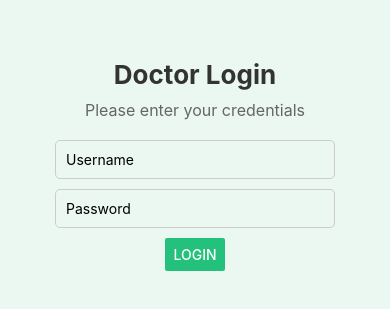
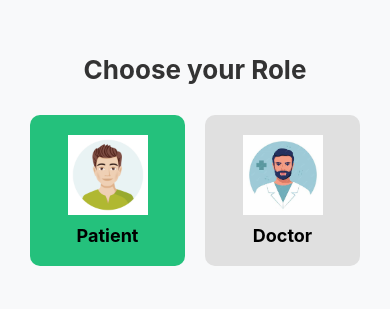
Before and after one commit to Vibe-life-2025/Vibe-Lift, a React Native app: screen /RoleScreen in a window 390 px wide. Shown: the part 257-566 px from the top of the page. Built offline with nearby package versions, Linux system fonts and the light colour scheme.

Commit message:
Updated  Role Selection  Screen

```diff
--- a/App.js
+++ b/App.js
@@ -5,6 +5,8 @@ import DoctorHomeScreen from './screens/DoctorHome';
 import PatientHomeScreen from './screens/PatientHome';
 import DoctorLoginScreen from './screens/DoctorLogin';
 import PatientLoginScreen from './screens/PatientLoginScreen';
+import RoleScreen from './screens/RoleScreen';
+import PatientSelectionScreen from './screens/PatientSelection';
 import { createBottomTabNavigator } from '@react-navigation/bottom-tabs';
 import { Ionicons } from '@expo/vector-icons';
 
@@ -62,10 +64,12 @@ function PatientTabs() {
 export default function App() {
   return (
     <NavigationContainer>
-      <Stack.Navigator screenOptions={{ headerShown: false }} initialRouteName="DoctorLogin">
+      <Stack.Navigator screenOptions={{ headerShown: false }} initialRouteName="RoleScreen">
+        <Stack.Screen name="RoleScreen" component={RoleScreen} />
         <Stack.Screen name="DoctorLogin" component={DoctorLoginScreen} />
         <Stack.Screen name="PatientLogin" component={PatientLoginScreen} />
         <Stack.Screen name="DoctorHome" component={DoctorTabs} />
+        <Stack.Screen name="PatientSelection" component={PatientSelectionScreen} />
         <Stack.Screen name="PatientHome" component={PatientTabs} />
       </Stack.Navigator>
     </NavigationContainer>
--- /dev/null
+++ b/screens/RoleScreen.js
@@ -0,0 +1,72 @@
+import React from 'react';
+import { View, Text, TouchableOpacity, StyleSheet, Image } from 'react-native';
+
+const RoleScreen = ({ navigation }) => {
+  return (
+    <View style={styles.container}>
+      <Text style={styles.title}>Choose your Role</Text>
+      <View style={styles.roleContainer}>
+        <TouchableOpacity
+          style={[styles.roleButton, styles.patient]}
+          onPress={() => navigation.replace('PatientSelection')}
+        >
+          <Image source={require('../assets/images/patient.png')} style={styles.image} />
+          <Text style={styles.roleText}>Patient</Text>
+        </TouchableOpacity>
+
+        <TouchableOpacity
+          style={[styles.roleButton, styles.doctor]}
+          onPress={() => navigation.replace('DoctorLogin')}
+        >
+          <Image source={require('../assets/images/doctor.png')} style={styles.image} />
+          <Text style={styles.roleText}>Doctor</Text>
+        </TouchableOpacity>
+      </View>
+    </View>
+  );
+};
+
+export default RoleScreen;
+
+const styles = StyleSheet.create({
+  container: {
+    flex: 1,
+    backgroundColor: '#F8F9FA',
+    justifyContent: 'center',
+    alignItems: 'center',
+    padding: 20,
+  },
+  title: {
+    fontSize: 26,
+    fontWeight: 'bold',
+    marginBottom: 20,
+    color: '#333',
+  },
+  roleContainer: {
+    flexDirection: 'row',
+    justifyContent: 'space-between',
+    width: '100%',
+  },
+  roleButton: {
+    flex: 1,
+    alignItems: 'center',
+    padding: 20,
+    borderRadius: 10,
+    margin: 10,
+  },
+  patient: {
+    backgroundColor: '#24C17C',
+  },
+  doctor: {
+    backgroundColor: '#E0E0E0',
+  },
+  roleText: {
+    fontSize: 18,
+    fontWeight: 'bold',
+    marginTop: 10,
+  },
+  image: {
+    width: 80,
+    height: 80,
+  },
+});
```
Also changed, not shown: assets/images/doctor2.png (added), assets/images/patient2.png (added).
